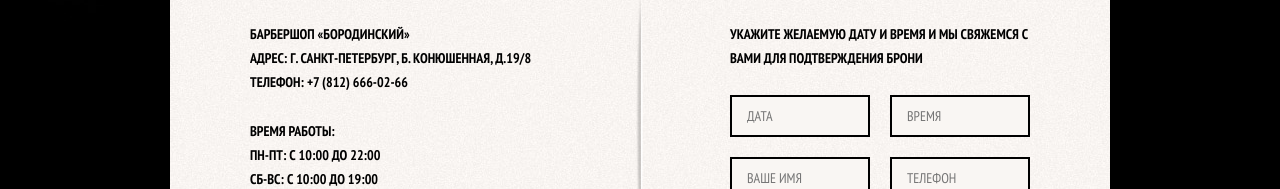
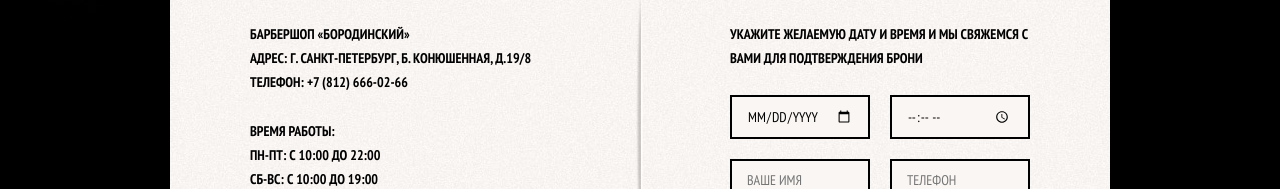
Before and after one commit to d109652/barbershop, a plain HTML site: page index.html in a window 1280 px wide. Shown: the part 1227-1416 px from the top of the page. Drawn offline with Linux system fonts and the light colour scheme.

Commit message:
Changed: new input type

```diff
--- a/index.html
+++ b/index.html
@@ -98,8 +98,8 @@
 				<h2 class="index-content-title">Записаться</h2>
 				<p>Укажите желаемую дату и время и мы свяжемся с вами для подтверждения брони</p>
 				<form action="https://echo/htmlacademy.ru" class="appointment-form" method="post">
-					<input type="text" name="date" value="" placeholder="Дата">
-					<input type="text" name="time" value="" placeholder="Время">
+					<input type="date" name="date" value="" placeholder="Дата">
+					<input type="time" name="time" value="" placeholder="Время">
 					<input type="text" name="name" value="" placeholder="Ваше имя">
 					<input type="tel" name="phone" value="" placeholder="Телефон">
 					<button class="btn" type="submit">Отправить</button>
```
